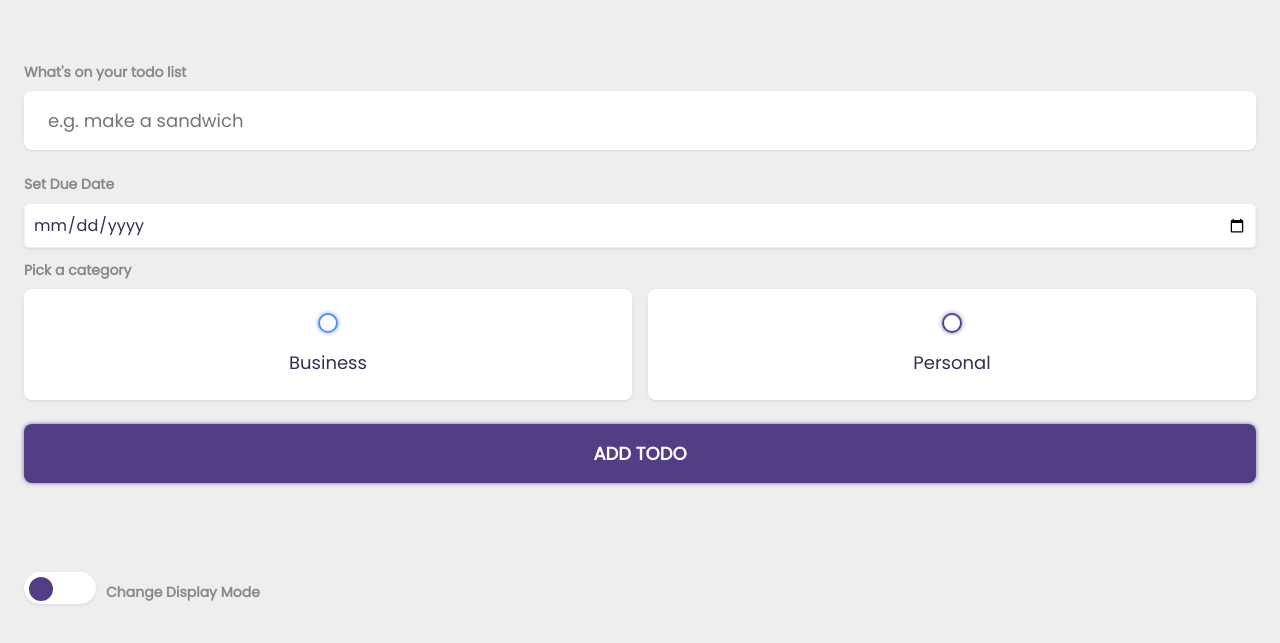
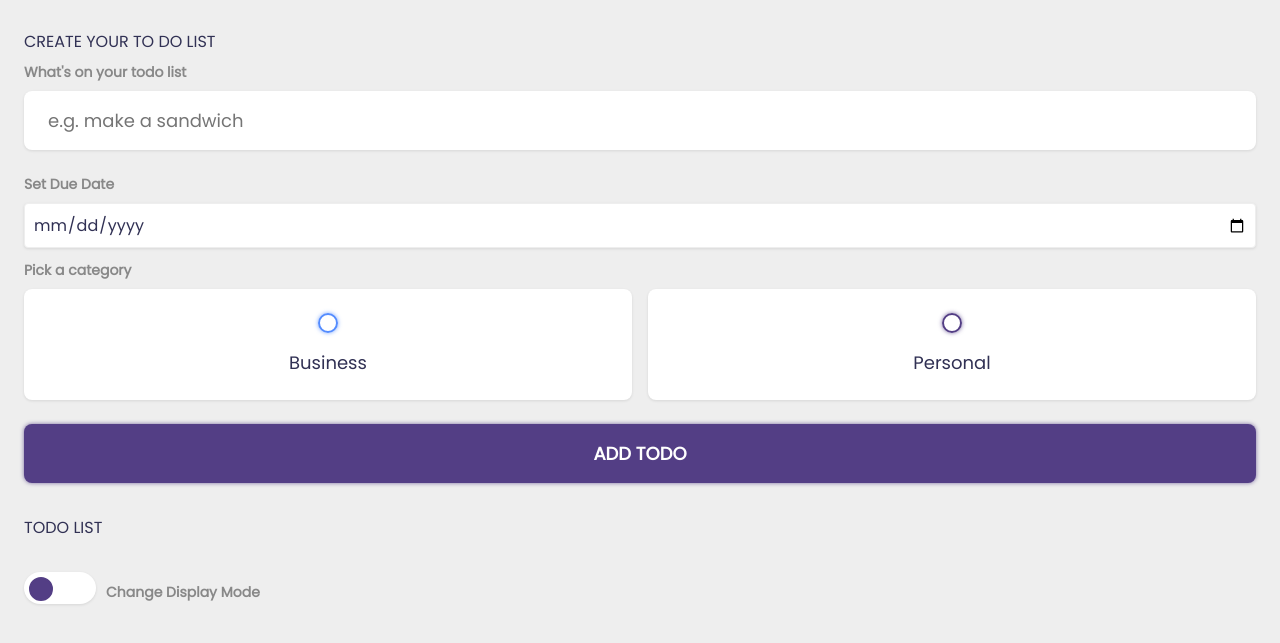
Before and after one commit to karishma-lakhoo/karishma-lakhoo.github.io, a website: page index.html in a window 1280 px wide. Shown: the part 107-750 px from the top of the page. Drawn offline with Linux system fonts and the light colour scheme; a web font is replaced by a local one.

Commit message:
fixed styling on light mode

```diff
--- a/main.css
+++ b/main.css
@@ -89,7 +89,7 @@ body.dark h2 {
 }
 
 h3 {
-    color: var(--light);
+    color: var(--dark);
     font-size: 1rem;
     font-weight: 400;
     margin-bottom: 0.5rem;
```
